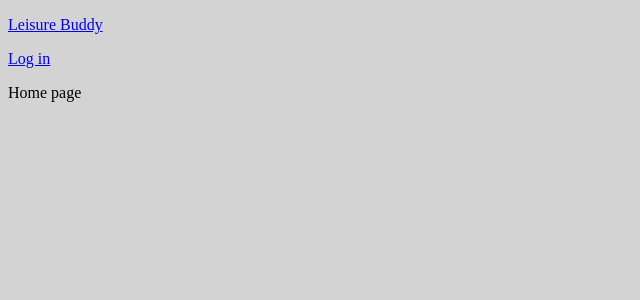
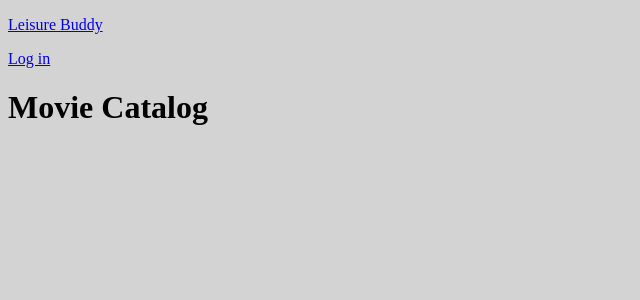
Before and after one commit to CooperHoag/capstone-frontend, a React (Vite) app: page / in a window 1280 px wide. Shown: the top 300 px of the page, without its empty margins (0-640 px from the left). Built offline with nearby package versions, Linux system fonts and the light colour scheme; no server answers.

Commit message:
Added MoviesList.jsx component, added route to App.jsx

```diff
--- a/package.json
+++ b/package.json
@@ -5,6 +5,7 @@
     "dev": "vite",
     "build": "vite build",
     "lint": "eslint .",
+    "preview:react": "react-preview",
     "preview": "vite preview"
   },
   "dependencies": {
@@ -23,6 +24,7 @@
     "eslint-plugin-react-hooks": "^5.0.0",
     "eslint-plugin-react-refresh": "^0.4.18",
     "globals": "^15.14.0",
+    "react-preview": "^0.0.0",
     "vite": "^6.1.0"
   },
   "engines": {
--- a/src/App.jsx
+++ b/src/App.jsx
@@ -3,12 +3,14 @@ import Layout from "./layout/Layout";
 import Login from "./auth/Login";
 import Register from "./auth/Register";
 import MovieDetails from "./pages/MovieDetails";
+import MoviesList from "./pages/MoviesList";
+
 
 export default function App() {
   return (
     <Routes>
       <Route element={<Layout />}>
-        <Route index element={<p>Home page</p>} />
+        <Route index element={<MoviesList />} />
         <Route path="/register" element={<Register />} />
         <Route path="/login" element={<Login />} />
         <Route path="/movies/:id" element={<MovieDetails />} />
--- /dev/null
+++ b/src/pages/MoviesList.jsx
@@ -0,0 +1,19 @@
+import { useState } from 'react';
+
+export default function MoviesList() {
+  const [movieList, setMovieList] = useState ( [] );
+
+  const getMovies = () => {
+
+  }
+
+
+  return (
+    <>
+      <h1>Movie Catalog</h1>
+
+
+    </>
+  )
+
+}
```
Also changed, not shown: 1 other file (tests, documents, lock files or other folders).
